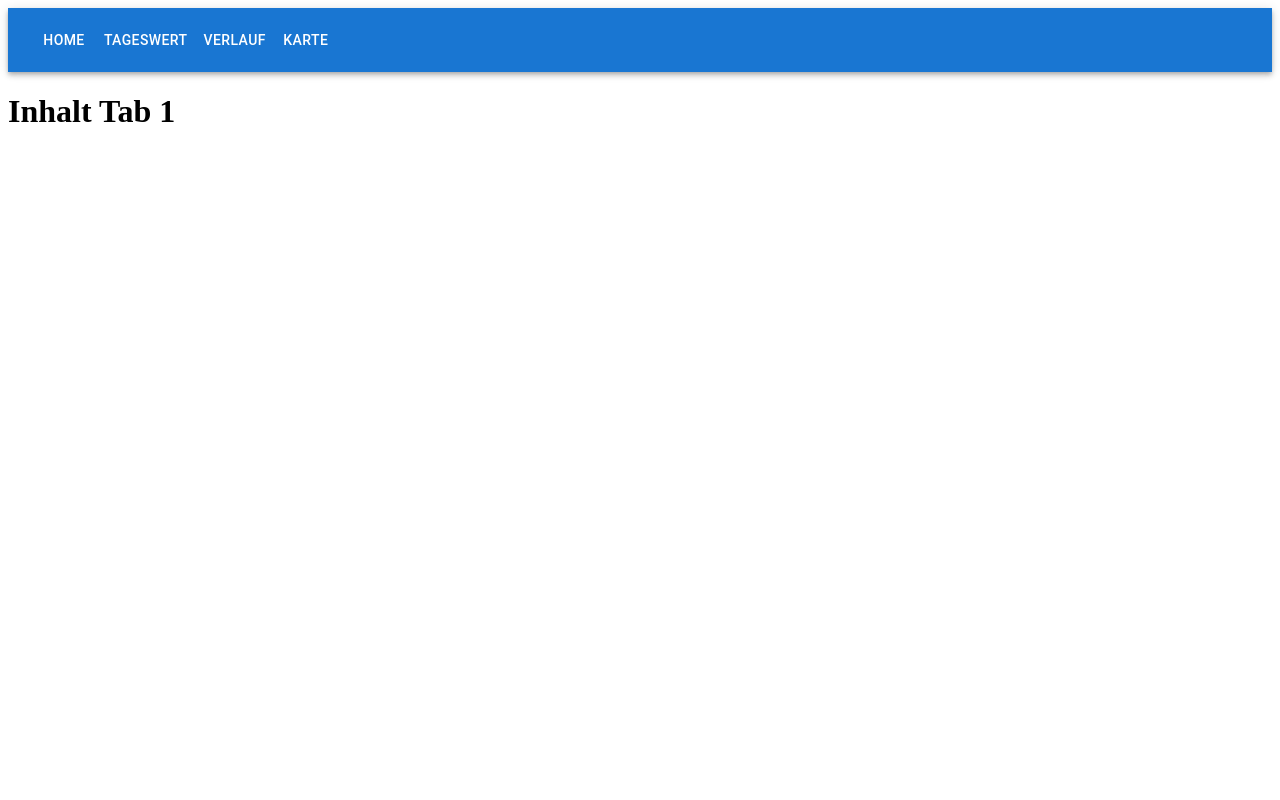
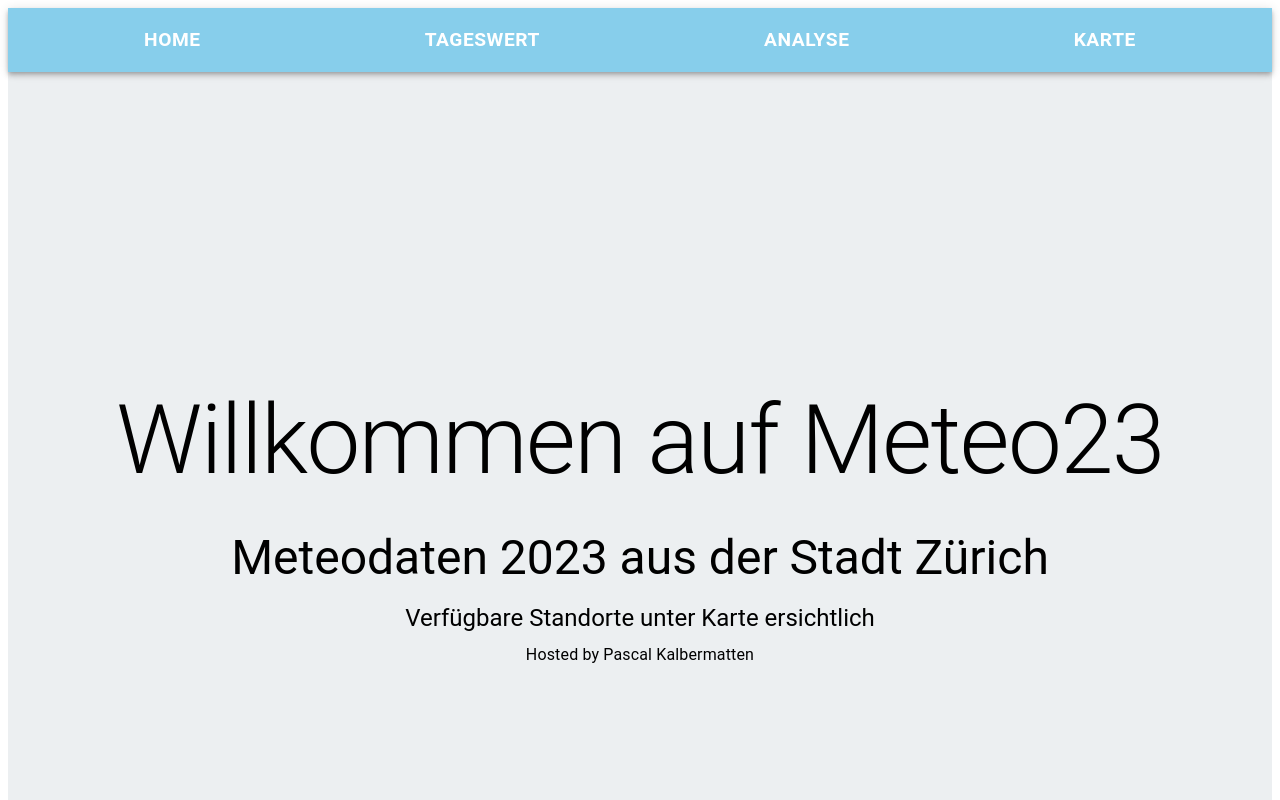
Before and after one commit to pasika23/nextjs-fastapi-starter, a Next.js app: page / in a window 1280 px wide. Shown: the top 800 px of the page. Built offline with nearby package versions, Linux system fonts and the light colour scheme.

Commit message:
test abgeschlossen

```diff
--- /dev/null
+++ b/pages/Home.tsx
@@ -0,0 +1,30 @@
+import React from "react";
+import { Box, Typography } from "@mui/material";
+
+export default function Home() {
+    return (
+        <Box
+            sx={{
+                display: "flex",
+                flexDirection: "column",
+                alignItems: "center",
+                justifyContent: "center",
+                height: "100vh",
+                textAlign: "center",
+            }}
+        >
+            <Typography variant="h1" gutterBottom>
+                Willkommen auf Meteo23
+            </Typography>
+            <Typography variant="h3" gutterBottom>
+                Meteodaten 2023 aus der Stadt Zürich
+            </Typography>
+            <Typography variant="h5" gutterBottom>
+                Verfügbare Standorte unter Karte ersichtlich
+            </Typography>
+            <Typography variant="body1">
+                Hosted by Pascal Kalbermatten
+            </Typography>
+        </Box>
+    );
+};
--- a/pages/Karte.tsx
+++ b/pages/Karte.tsx
@@ -13,7 +13,7 @@ import Overlay from "ol/Overlay";
 
 import { BASE_LAYERS } from "./baseLayers";
 
-function Karte() {
+export default function Karte() {
     const mapElement = useRef<HTMLDivElement | null>(null);
     const popupElement = useRef<HTMLDivElement | null>(null);
     const mapInstance = useRef<Map | null>(null);
@@ -32,15 +32,15 @@ function Karte() {
             const features = [
                 new Feature({
                     geometry: new Point(fromLonLat([8.5261, 47.3952])),
-                    name: "Zürich, Rosengartenstrasse",
+                    name: "Zch_Rosengartenstrasse",
                 }),
                 new Feature({
                     geometry: new Point(fromLonLat([8.5235, 47.371])),
-                    name: "Zürich, Schimmelstrasse",
+                    name: "Zch_Schimmelstrasse",
                 }),
                 new Feature({
                     geometry: new Point(fromLonLat([8.5398, 47.3868])),
-                    name: "Zürich, Stampfenbachstrasse",
+                    name: "Zch_Stampfenbachstrasse",
                 }),
             ];
 
@@ -51,7 +51,7 @@ function Karte() {
                 style: new Style({
                     image: new Icon({
                         src: "https://openlayers.org/en/latest/examples/data/icon.png",
-                        scale: 1.0, // Marker skalieren für deutlich größere Sichtbarkeit
+                        scale: 1.0,
                     }),
                 }),
             });
@@ -120,5 +120,3 @@ function Karte() {
         </div>
     );
 }
-
-export default Karte;
--- a/pages/Tageswert.tsx
+++ b/pages/Tageswert.tsx
@@ -17,7 +17,7 @@ import { log } from "console";
 
 const orte = ["Zch_Rosengartenstrasse", "Zch_Schimmelstrasse", "Zch_Stampfenbachstrasse"];
 
-const Tageswert = () => {
+export default function Tageswert() {
   const [ort, setOrt] = useState("");
   const [datum, setDatum] = useState("");
   const [antwort, setAntwort] = useState([]);
@@ -28,21 +28,26 @@ const Tageswert = () => {
       return;
     }
 
-    const zeitpunkt = (new Date(datum).getTime());
+    const zeitpunkt = new Date(datum).getTime();
     console.log(zeitpunkt);
 
     try {
-
       const response = await axios.post("http://127.0.0.1:8000/api/daten", {
         ort,
         zeitpunkt,
       });
       setAntwort(response.data); // response.data ist jetzt ein Array
     } catch (error) {
-      console.error("Fehler beim Abrufen der Daten:", error);
-      alert(`Fehlerdetails: ${error.response?.data?.error || error.message}`);
+      if (error instanceof Error) {
+        console.error("Fehler beim Abrufen der Daten:", error);
+        alert(`Fehlerdetails: ${error.message}`);
+      } else {
+        console.error("Unbekannter Fehler:", error);
+        alert("Ein unbekannter Fehler ist aufgetreten.");
+      }
     }
   };
+
 
   return (
     <Container
@@ -92,7 +97,10 @@ const Tageswert = () => {
             <Box textAlign="center">
               <Button
                 variant="contained"
-                color="primary"
+                sx={{
+                  color: '#111111',
+                  backgroundColor: '#87CEEB'
+                }}
                 onClick={handleSubmit}
               >
                 Suche
@@ -118,5 +126,3 @@ const Tageswert = () => {
     </Container>
   );
 };
-
-export default Tageswert;
--- a/pages/Verlauf.tsx
+++ b/pages/Verlauf.tsx
@@ -29,7 +29,7 @@ const metrics = [
     { key: "p", label: "Luftdruck" },
 ];
 
-const Verlauf = () => {
+export default function Verlauf() {
     const [location, setLocation] = useState("");
     const [metric, setMetric] = useState("");
     const [chartData, setChartData] = useState<VisualizationSpec | null>(null);
@@ -46,23 +46,22 @@ const Verlauf = () => {
                 metric,
             });
 
-            console.log("API Response:", response.data); // Debugging
-
-            // Check if response is an array
             if (!Array.isArray(response.data)) {
                 throw new Error("Unerwartete API-Antwort");
             }
 
             const data = response.data.map((entry) => ({
-                date: new Date(entry.Datum).toLocaleDateString("de-DE"),
+                date: new Date(entry.Datum),
                 value: entry[metric as keyof MeteorologicalEntry],
             }));
 
             const vegaData: VisualizationSpec = {
+                width: 600,
+                height: 300,
                 data: { values: data },
                 mark: "line",
                 encoding: {
-                    x: { field: "date", type: "ordinal", title: "Datum" },
+                    x: { field: "date", type: "temporal", title: "Datum" },
                     y: { field: "value", type: "quantitative", title: metrics.find((m) => m.key === metric)?.label },
                 },
             };
@@ -85,7 +84,7 @@ const Verlauf = () => {
         >
             <Paper elevation={3} style={{ padding: "30px", width: "100%" }}>
                 <Typography variant="h5" align="center" gutterBottom>
-                    Meteorologischer Verlauf
+                    Jahresverlauf erstellen
                 </Typography>
 
                 <FormControl fullWidth margin="normal">
@@ -111,8 +110,13 @@ const Verlauf = () => {
                 </FormControl>
 
                 <Box textAlign="center" marginTop={3}>
-                    <Button variant="contained" color="primary" onClick={fetchData}>
-                        Verlauf anzeigen
+                    <Button variant="contained"
+                        sx={{
+                            color: '#111111',
+                            backgroundColor: '#87CEEB'
+                        }}
+                        onClick={fetchData}>
+                        Diagramm laden
                     </Button>
                 </Box>
 
@@ -125,5 +129,3 @@ const Verlauf = () => {
         </Container>
     );
 };
-
-export default Verlauf;
--- a/pages/baseLayers.js
+++ b/pages/baseLayers.js
@@ -5,12 +5,5 @@ export const BASE_LAYERS = [
       "Tiles &copy; Esri &mdash; Source: Esri, i-cubed, USDA, USGS, AEX, GeoEye, Getmapping, Aerogrid, IGN, IGP, UPR-EGP, and the GIS User Community",
     url: "https://server.arcgisonline.com/ArcGIS/rest/services/World_Imagery/MapServer/tile/{z}/{y}/{x}",
     checked: true,
-  },
-  {
-    name: "Google Maps Style",
-    attribution:
-      "Map tiles by Carto, under CC BY 3.0. Data by OpenStreetMap, under ODbL.",
-    url: "https://{s}.basemaps.cartocdn.com/rastertiles/voyager/{z}/{x}/{y}{r}.png",
-    checked: false,
-  },
+  }
 ];
--- a/pages/index.tsx
+++ b/pages/index.tsx
@@ -1,37 +1,71 @@
-import React, { useState, useEffect } from "react";
-import { AppBar, Toolbar, Button } from '@mui/material';
+import React, { useState } from "react";
+import { AppBar, Toolbar, Button, Box } from '@mui/material';
 import dynamic from "next/dynamic";
 const Karte = dynamic(() => import("./Karte"), { ssr: false });
 import Tageswert from "./Tageswert";
 import Verlauf from "./Verlauf";
+import Home from "./Home";
 
 export default function Index() {
 
     const [tab, setTab] = useState('tab1');
 
-    return (<>
-        <AppBar position="static">
-            <Toolbar>
-                <Button color="inherit" onClick={() => setTab('tab1')}>
+    return (
+        <Box sx={{ backgroundColor: '#ECEFF1', minHeight: '100vh', padding: '0', margin: '0' }}>
+            <AppBar position="static" sx={{ backgroundColor: '#87CEEB' }}>
+                <Toolbar sx={{ justifyContent: "space-around" }}>
+                    <Button
+                        onClick={() => setTab('tab1')}
+                        sx={{
+                            fontWeight: 'bold',
+                            fontSize: '1.2rem',
+                            color: '#FFFFFF',
+                            mx: 1
+                        }}
+                    >
                         Home
                     </Button>
-                <Button color="inherit" onClick={() => setTab('tab2')}>
+                    <Button
+                        onClick={() => setTab('tab2')}
+                        sx={{
+                            fontWeight: 'bold',
+                            fontSize: '1.2rem',
+                            color: '#FFFFFF',
+                            mx: 1
+                        }}
+                    >
                         Tageswert
                     </Button>
-                <Button color="inherit" onClick={() => setTab('tab3')}>
-                    Verlauf
+                    <Button
+                        onClick={() => setTab('tab3')}
+                        sx={{
+                            fontWeight: 'bold',
+                            fontSize: '1.2rem',
+                            color: '#FFFFFF',
+                            mx: 1
+                        }}
+                    >
+                        Analyse
                     </Button>
-                <Button color="inherit" onClick={() => setTab('tab4')}>
+                    <Button
+                        onClick={() => setTab('tab4')}
+                        sx={{
+                            fontWeight: 'bold',
+                            fontSize: '1.2rem',
+                            color: '#FFFFFF',
+                            mx: 1
+                        }}
+                    >
                         Karte
                     </Button>
                 </Toolbar>
-
             </AppBar>
-        {tab === 'tab1' && (<><h1>Inhalt Tab 1</h1></>)}
+            <Box sx={{ padding: '2rem' }}> {/* Innerer Bereich */}
+                {tab === 'tab1' && (<><h1><Home /></h1></>)}
                 {tab === 'tab2' && (<><h1><Tageswert /></h1></>)}
                 {tab === 'tab3' && (<><h1><Verlauf /></h1></>)}
                 {tab === 'tab4' && (<><h1><Karte /></h1></>)}
-
-
-    </>)
+            </Box>
+        </Box>
+    );
 }
```
Also changed, not shown: 1 other file (tests, documents, lock files or other folders). Lines whose indentation alone changed are shown as unchanged.
